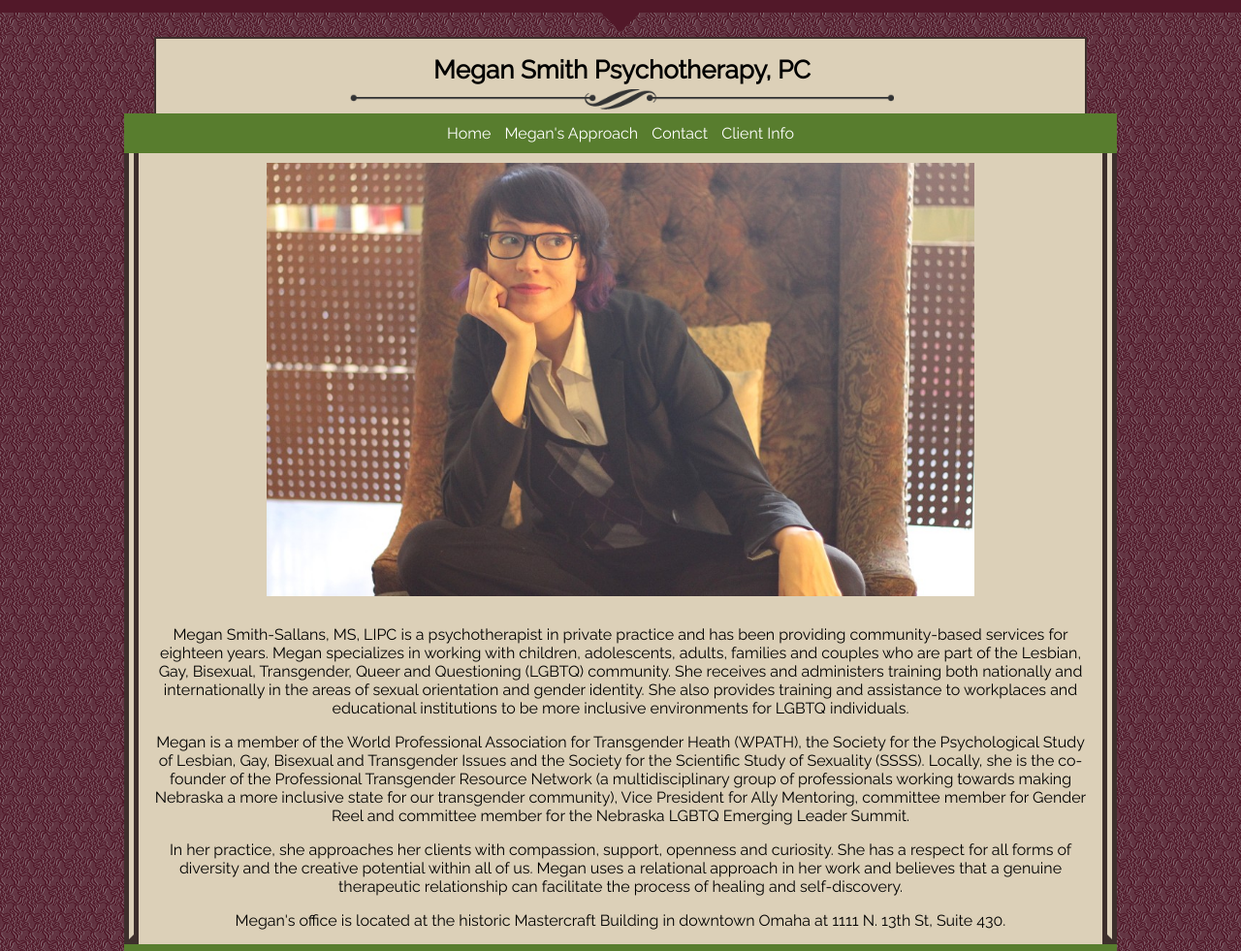
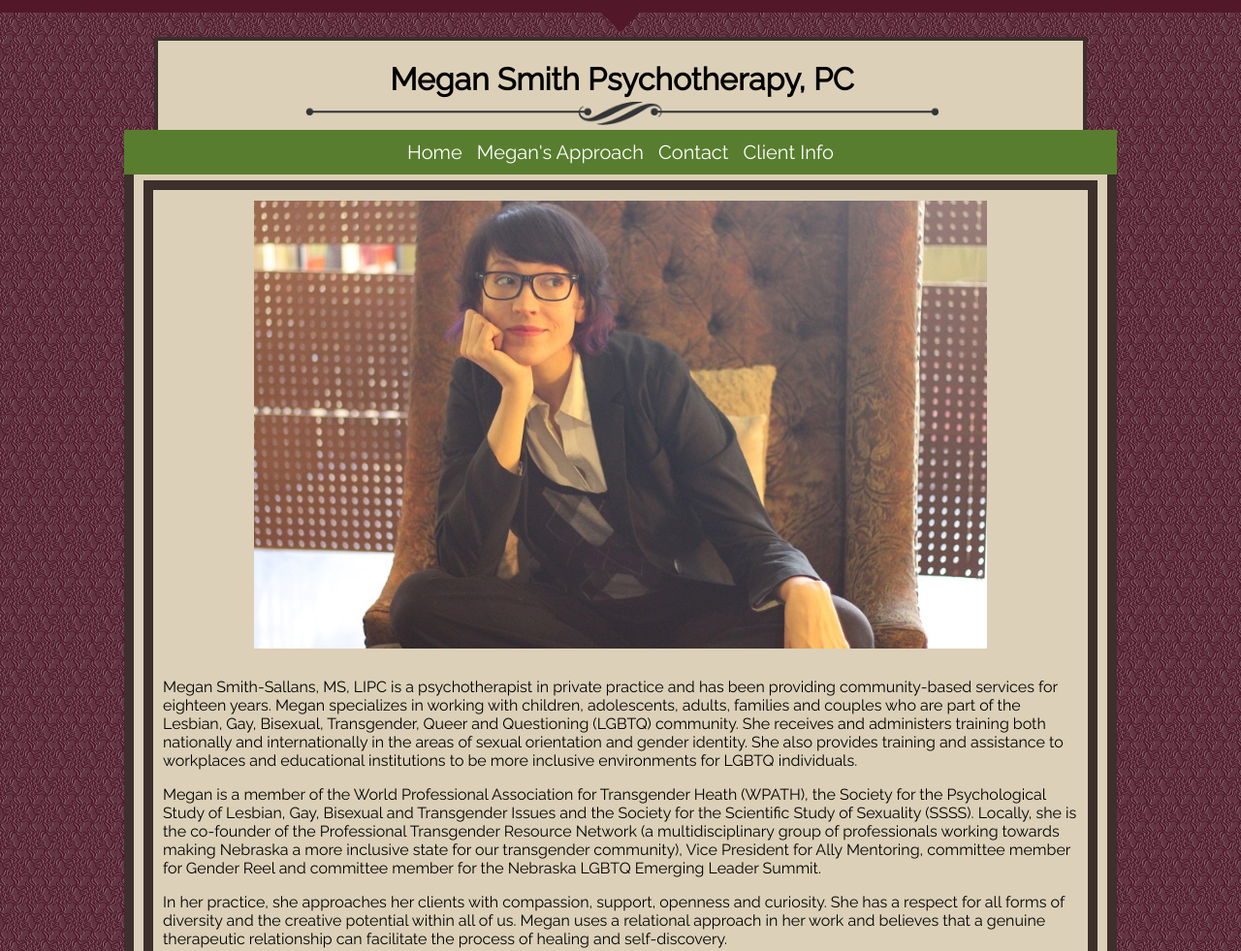
Before and after one commit to camhelkuik/megan-smith-website, a plain HTML site: page index.html in a window 1280 px wide. Shown: the top 981 px of the page at 97% size. Drawn offline with Linux system fonts and the light colour scheme.

Commit message:
debugged media queries added break points for nav

```diff
--- a/style.css
+++ b/style.css
@@ -43,9 +43,9 @@ body {
   width: 94%;
   margin-left: auto;
   margin-right: auto;
-  border-top: solid 2px #3D2F2C;
-  border-right: solid 2px #3D2F2C;
-  border-left: solid 2px #3D2F2C;
+  border-top: solid 4px #3D2F2C;
+  border-right: solid 4px #3D2F2C;
+  border-left: solid 4px #3D2F2C;
   text-align: center;
 }
 
@@ -107,7 +107,11 @@ list-style-type: none;
   margin-bottom: 10px;
 }
 
-.corner-left {
+.about p , .content-div p, .client p, .client li{
+  text-align: left;
+}
+
+/*.corner-left {
   width: 0px;
   height: 0px;
   position: absolute;
@@ -129,7 +133,7 @@ list-style-type: none;
   border-bottom: 0px solid transparent;
   border-left: 10px solid #3D2F2C;
   z-index: -1;
-}
+}*/
 
 footer{
   background-color: #587D2E;
@@ -236,21 +240,27 @@ img.show{
   border-bottom-right-radius: 3px;
 }
 
-@media (max-width: 280px){
-  .title {
-    font-size: x-small;
+@media (min-width: 1065px){
+  .about--pic {
+      width: 75%;
   }
-}
 
-@media (min-width: 335px){
-  .title {
-    font-size: small;
+  .border {
+      width: 60%;
+  }
+
+  .couch {
+      width: 75%;
   }
 }
 
 @media (min-width: 825px){
   .border {
-      width: 85%;
+      width: 70%;
+  }
+
+  .nav li {
+    font-size: 20px;
   }
 
   .about--pic {
@@ -266,18 +276,39 @@ img.show{
   .contact {
       text-align: center;
   }
+
+  .content-div, .about, .client, .contact, .experience, .presentations, .specializations {
+      border: solid 30px #3D2F2C;
+      border-style: double;
+      margin-top: 32px;
+
+  }
+
+  footer{
+    margin-top: -13px;
+  }
 }
 
-@media (min-width: 1065px){
-  .about--pic {
-      width: 75%;
+@media (max-width: 465px){
+  .nav li {
+      font-size: 12px;
   }
 
-  .border {
-      width: 60%;
+
+}
+
+@media (max-width: 355px){
+  .title h1{
+    font-size: 25px;
   }
 
-  .couch {
-      width: 75%;
+  .nav li {
+    font-size: 10px;
   }
 }
+
+@media (max-width: 280px){
+  .title h1{
+    font-size: 22px;
+  }
+}
```
